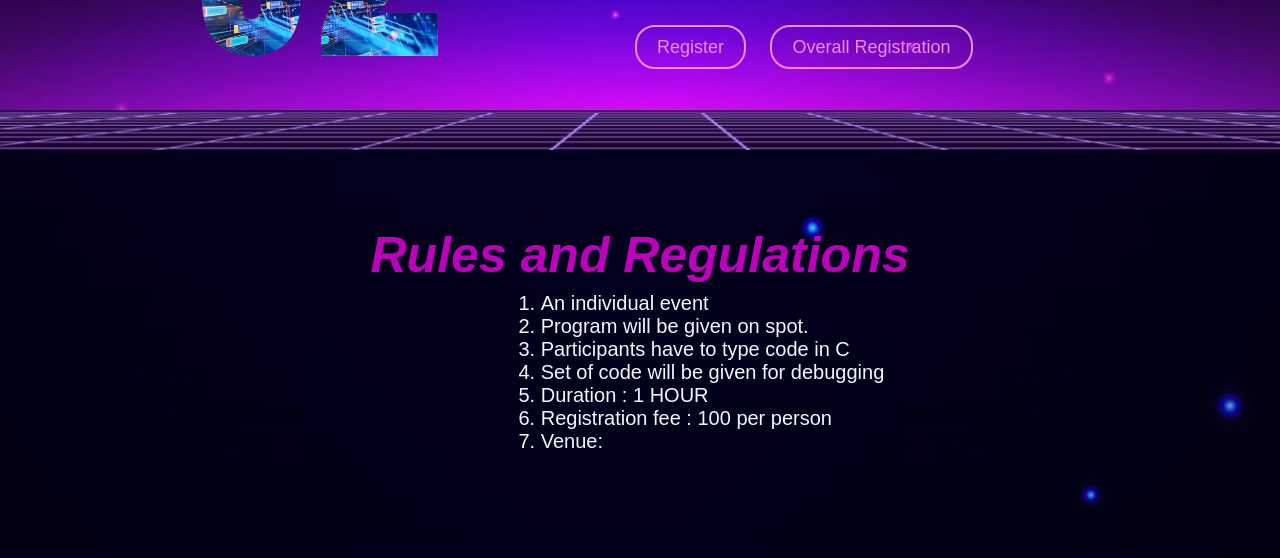
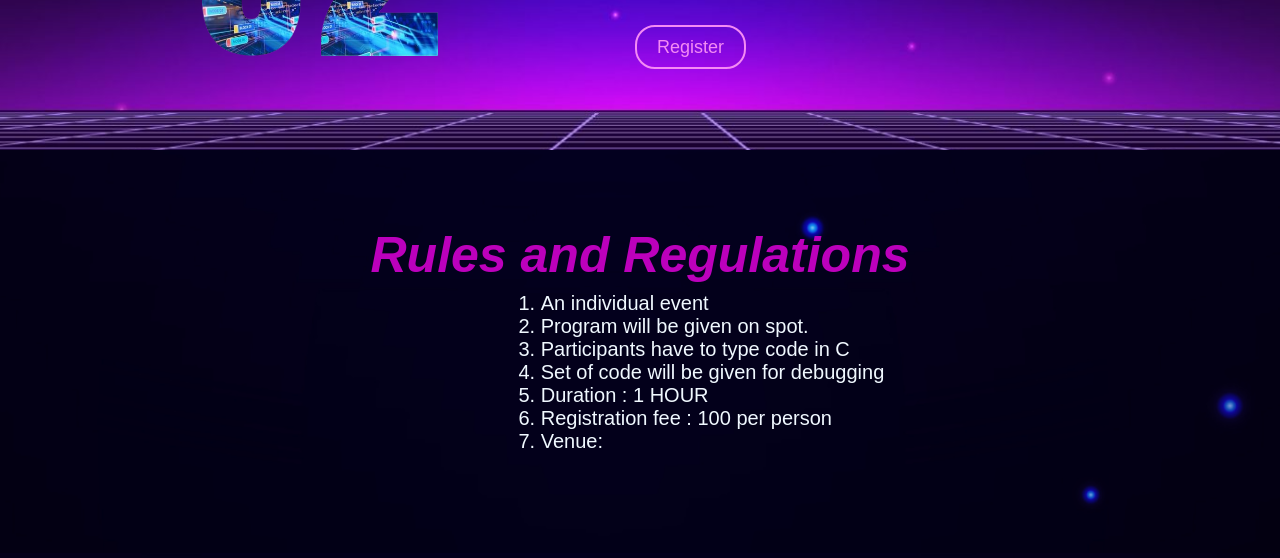
Before and after one commit to San1aAnwar/Techannza-Stannesfgc, a plain HTML site: page event2.html in a window 1280 px wide. Shown: the part 242-800 px from the top of the page. Drawn offline with Linux system fonts and the light colour scheme.

Commit message:
Update event2.html

```diff
--- a/event2.html
+++ b/event2.html
@@ -35,7 +35,6 @@
                         <p>Engage in a real-time coding challenge, where you'll race against
                             the clock to identify and squash pesky bugs</p>
                         <a href="https://forms.gle/re2ReEpxPb2MjDBW7" class="button"> Register</a>
-                        <a href="https://forms.gle/gXGTrXh8abw814Yx6" class="button"> Overall Registration</a>
                     </div>
                 </div>
             </div>
```
